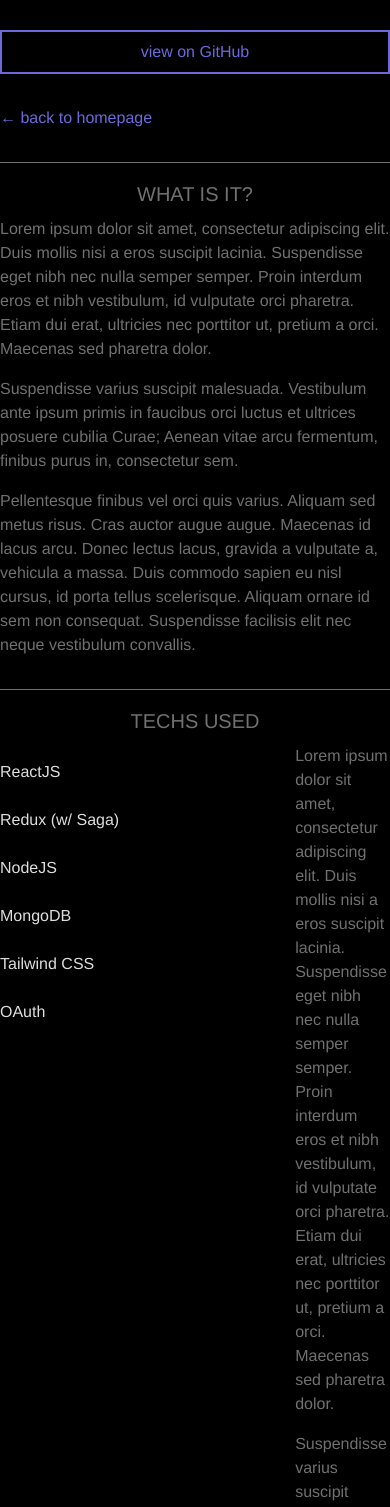
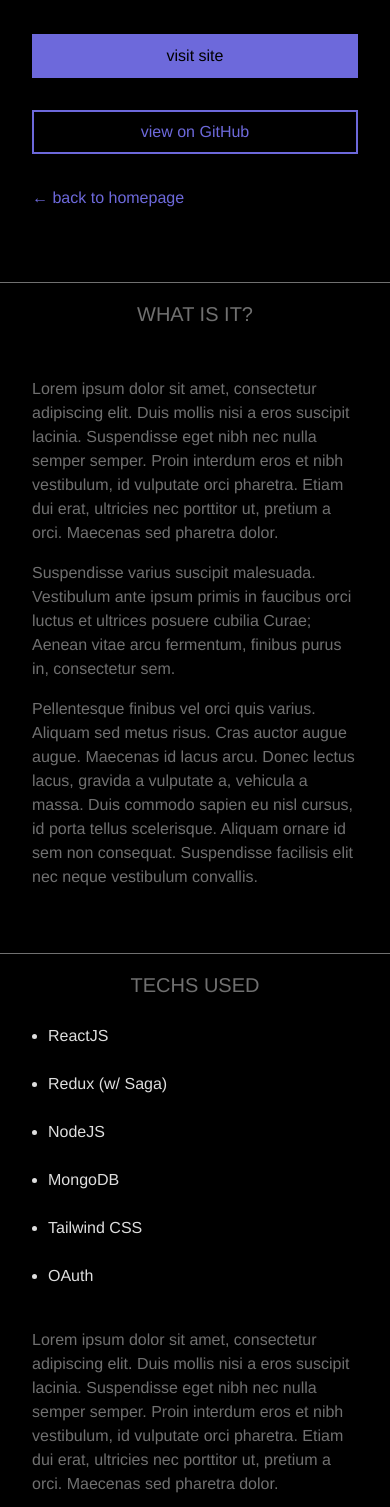
Before and after one commit to danielagg/personal-website-ts, a React (Create React App) app: page /projects/company-event-manager in a window 390 px wide. Shown: the part 442-1949 px from the top of the page. Built offline with nearby package versions, Linux system fonts and the light colour scheme.

Commit message:
Better responsivity

```diff
--- a/src/components/About/About.tsx
+++ b/src/components/About/About.tsx
@@ -9,8 +9,8 @@ import Button, { ButtonVariant } from "../Shared/Button/Button";
 
 const About = () => {
   return (
-    <div className="container lg:py-48 lg:px-32 text-gray flex">
-      <ul className="pt-6 pr-12 flex-none text-gray-lighter flex-grow">
+    <div className="container lg:py-16 lg:px-32 text-gray lg:flex">
+      <ul className="pt-6 px-8 lg:px-0 lg:pr-12 lg:flex-none lg:flex-grow text-gray-lighter">
         <li>
           <a
             href="https://www.linkedin.com/in/danielagg/"
@@ -53,7 +53,7 @@ const About = () => {
         </li>
       </ul>
 
-      <div className="pl-32">
+      <div className="px-8 pt-8 lg:pl-32 lg:pt-0">
         <p className="pt-6">
           I'm a software developer from Hungary with more than three years of
           professional experience. I've worked primarily on enterprise
--- a/src/components/Landing/LandingContainer.tsx
+++ b/src/components/Landing/LandingContainer.tsx
@@ -23,7 +23,7 @@ const LandingContainer = () => {
         direction={PageSeparatorDirection.Left}
       />
 
-      {/* <About /> */}
+      <About />
     </>
   );
 };
--- a/src/components/Portfolio/PortfolioItemCard.tsx
+++ b/src/components/Portfolio/PortfolioItemCard.tsx
@@ -13,14 +13,14 @@ type PortfolioItemCardProp = {
 const PortfolioItemCard = ({ item }: PortfolioItemCardProp) => {
   return (
     <div className="py-12 moveInFromRightAnimation">
-      <h1 className="text-primary lowercase font-robotoMono font-light text-4xl">
+      <h1 className="text-primary lowercase font-robotoMono font-light text-3xl lg:text-4xl">
         {`${item.id.toString().padStart(2, "0")} ${item.name}`}
       </h1>
       <a
         href={item.githubLink}
         target="_blank"
         rel="noopener noreferrer"
-        className="text-primary hover:text-gray-lighter mr-4"
+        className="block text-primary hover:text-gray-lighter mr-4 mt-2 lg:mt-0"
       >
         <span className="pr-2">
           <FontAwesomeIcon icon={faGithub} />
--- a/src/components/Portfolio/PortfolioItemCardContainer.tsx
+++ b/src/components/Portfolio/PortfolioItemCardContainer.tsx
@@ -33,7 +33,7 @@ const PortfolioItemCardContainer = () => {
   };
 
   return (
-    <div className="container lg:py-16 lg:px-32">
+    <div className="container lg:py-16 lg:px-32 px-8">
       {itemsToDisplay.map((proj, index) => {
         return <PortfolioItemCard key={index} item={proj} />;
       })}
--- a/src/components/PortfolioItem/PortfolioItemDescription.tsx
+++ b/src/components/PortfolioItem/PortfolioItemDescription.tsx
@@ -3,8 +3,8 @@ import { PortfolioItemSubComponentProps } from "./PortfolioItemPageContainer";
 
 const PortfolioItemDescription = ({ item }: PortfolioItemSubComponentProps) => {
   return (
-    <div className="moveInFromRightAnimation container lg:py-48 lg:px-32">
-      <div className="text-gray">
+    <div className="moveInFromRightAnimation container px-8 lg:pt-24 lg:pb-18 lg:px-32">
+      <div className="text-gray mt-12 mb-8 lg:my-0">
         {item.detailedDescription &&
           item.detailedDescription.split("\n").map((line, index) => {
             return (
--- a/src/components/PortfolioItem/PortfolioItemHeader.tsx
+++ b/src/components/PortfolioItem/PortfolioItemHeader.tsx
@@ -4,7 +4,7 @@ import { PortfolioItemSubComponentProps } from "./PortfolioItemPageContainer";
 
 const PortfolioItemHeader = ({ item }: PortfolioItemSubComponentProps) => {
   return (
-    <div className="container lg:py-48 lg:px-32">
+    <div className="container px-8 py-8 lg:pt-24 lg:px-32">
       <h1 className="moveInFromLeftAnimation text-primary lowercase font-robotoMono font-light text-4xl">
         {item.name}
       </h1>
--- a/src/components/PortfolioItem/PortfolioItemPageContainer.tsx
+++ b/src/components/PortfolioItem/PortfolioItemPageContainer.tsx
@@ -45,15 +45,21 @@ const PortfolioItemPageContainer = (props: PortfolioItemPageContainerProps) => {
     return (
       <>
         <PortfolioItemHeader item={currentProject} />
+        <div className="mt-2 lg:mt-24">
           <PageSeparatorLine
             text={"what is it?"}
             direction={PageSeparatorDirection.Right}
           />
+        </div>
+
         <PortfolioItemDescription item={currentProject} />
+        <div className="mt-2 lg:mt-24">
           <PageSeparatorLine
             text={"techs used"}
             direction={PageSeparatorDirection.Left}
           />
+        </div>
+
         <PortfolioItemTechsUsed item={currentProject} />
       </>
     );
--- a/src/components/PortfolioItem/PortfolioItemTechsUsed.tsx
+++ b/src/components/PortfolioItem/PortfolioItemTechsUsed.tsx
@@ -3,8 +3,8 @@ import { PortfolioItemSubComponentProps } from "./PortfolioItemPageContainer";
 
 const PortfolioItemTechsUsed = ({ item }: PortfolioItemSubComponentProps) => {
   return (
-    <div className="container lg:py-48 lg:px-32 flex">
-      <ul className="pt-6 pr-12 flex-none text-gray-lighter flex-grow">
+    <div className="container lg:p-32 lg:flex">
+      <ul className="pt-6 px-12 lg:px-0 lg:pr-12 lg:flex-none lg:flex-grow text-gray-lighter list-disc lg:list-none">
         {item.technologies.map((tech, index) => {
           return (
             <li key={index} className={`${index !== 0 ? "mt-6" : ""}`}>
@@ -14,7 +14,7 @@ const PortfolioItemTechsUsed = ({ item }: PortfolioItemSubComponentProps) => {
         })}
       </ul>
 
-      <div className="pl-32 text-gray">
+      <div className="px-8 pt-8 lg:pl-32 lg:pt-0 text-gray">
         {item.detailedDescription &&
           item.detailedDescription.split("\n").map((line, index) => {
             return (
--- a/tailwind.config.js
+++ b/tailwind.config.js
@@ -19,6 +19,14 @@ module.exports = {
           default: "#707070",
           dark: "#3b3b3b"
         }
+      },
+      margin: {
+        "18": "4.5rem",
+        "-18": "-4.5rem"
+      },
+      padding: {
+        "18": "4.5rem",
+        "-18": "-4.5rem"
       }
     }
   },
```
Lines whose indentation alone changed are shown as unchanged.
